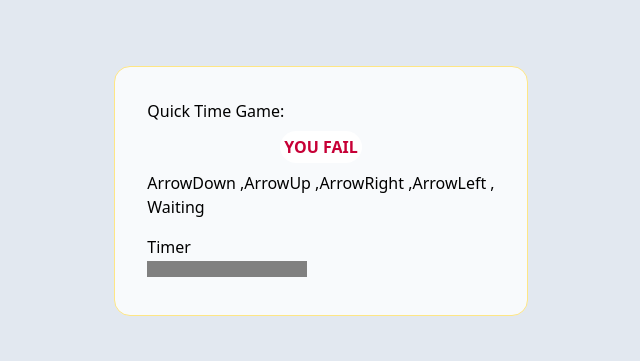
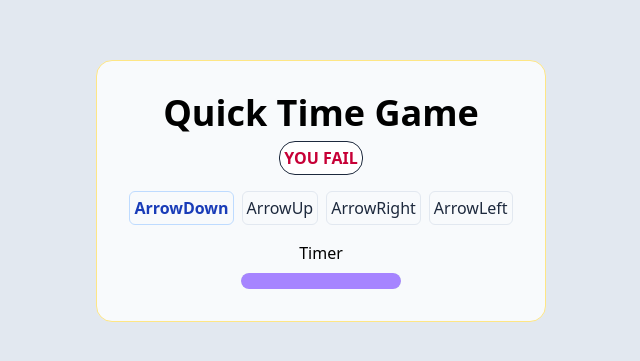
Before and after one commit to LiamMyles/headless-game-ui, a React (Vite) app: page / in a window 1280 px wide. Shown: the part 209-570 px from the top of the page, without its empty margins (319-959 px from the left). Built offline with nearby package versions, Linux system fonts and the light colour scheme.

Commit message:
Update quick time indicator states Extract confetti for mocking Update indicator styles Improve testing

```diff
--- a/src/components/mini-games/quick-time/quick-time.tsx
+++ b/src/components/mini-games/quick-time/quick-time.tsx
@@ -1,46 +1,8 @@
 import { useEffect } from "react"
 import { useQuickTimeLogic } from "./quick-time.hooks"
-import confetti from "canvas-confetti"
+import { fireworkConfetti } from "../../../confetti"
 
-function fireworkConfetti() {
-  const scalar = 3
-  const duration = 15 * 1000
-  const animationEnd = Date.now() + duration
-  const unicorn = confetti.shapeFromText({ text: "🦄", scalar })
-  const cat = confetti.shapeFromText({ text: "😸", scalar })
-  const defaults = { startVelocity: 30, spread: 360, ticks: 120, zIndex: 0 }
-
-  function randomInRange(min: number, max: number) {
-    return Math.random() * (max - min) + min
-  }
-
-  const interval = setInterval(function () {
-    const timeLeft = animationEnd - Date.now()
-
-    if (timeLeft <= 0) {
-      return clearInterval(interval)
-    }
-
-    const particleCount = 50 * (timeLeft / duration)
-    // since particles fall down, start a bit higher than random
-    confetti({
-      ...defaults,
-      particleCount,
-      shapes: [unicorn, cat],
-      scalar,
-      origin: { x: randomInRange(0.1, 0.3), y: Math.random() - 0.2 },
-    })
-    confetti({
-      ...defaults,
-      particleCount,
-      scalar,
-      shapes: [unicorn, cat],
-      origin: { x: randomInRange(0.7, 0.9), y: Math.random() - 0.2 },
-    })
-  }, 250)
-}
-
-export function QuickTime() {
+export function QuickTime(): React.ReactNode {
   const { quickTimeState, timeLeft } = useQuickTimeLogic()
   const currentGameState = quickTimeState.gameState
   useEffect(() => {
@@ -52,23 +14,56 @@ export function QuickTime() {
   return (
     <div>
       <div>
-        <h1>Quick Time Game:</h1>
-        {quickTimeState.gameState === "FAIL" && (
-          <h2 className="font-bold text-rose-700 bg-white block w-max m-auto p-1 my-2 rounded-2xl">
-            YOU FAIL
-          </h2>
-        )}
-        <p>{quickTimeState.sequenceToMatch.map((key) => `${key} ,`)}</p>
-        {quickTimeState.inputSequence.length === 0 ? (
-          <p>Waiting</p>
-        ) : (
-          <p>{quickTimeState.inputSequence.map((key) => `${key} ,`)}</p>
-        )}
-        <div className="mt-4">
+        <h1 className="text-4xl font-bold w-max m-auto mb-2">
+          Quick Time Game
+        </h1>
+        <div className="mb-4">
+          {quickTimeState.gameState === "PLAYING" && (
+            <h2 className="font-bold text-slate-700 bg-white border border-slate-800 block w-max m-auto p-1 my-2 rounded-2xl">
+              PLAYING
+            </h2>
+          )}
+          {quickTimeState.gameState === "FAIL" && (
+            <h2 className="font-bold text-rose-700 bg-white border border-slate-800 block w-max m-auto p-1 my-2 rounded-2xl">
+              YOU FAIL
+            </h2>
+          )}
+          {quickTimeState.gameState === "PASS" && (
+            <h2 className="font-bold text-green-700 bg-white border border-slate-800 block w-max m-auto p-1 my-2 rounded-2xl">
+              YOU WIN!
+            </h2>
+          )}
+        </div>
+        <ul className="list-none flex gap-2 m-auto w-min">
+          {quickTimeState.sequenceToMatch.map((key, index) => {
+            const currentInput = quickTimeState.inputSequence[index]
+            const previousInput = quickTimeState.inputSequence[index - 1]
+            let isActive = false
+
+            if (index === 0 && currentInput === undefined) {
+              isActive = true
+            } else if (
+              currentInput === undefined &&
+              previousInput !== undefined
+            ) {
+              isActive = true
+            }
+
+            return (
+              <QuickTimeKey
+                isActiveKey={isActive}
+                inputKey={currentInput}
+                expectedKey={key}
+                key={key}
+              />
+            )
+          })}
+        </ul>
+
+        <div className="mt-4 m-auto w-min flex items-center flex-col gap-2">
           <label htmlFor="progress-bar">Timer</label>
-          <br />
           <progress
-            className="transition ease-in "
+            className="[&::-webkit-progress-bar]:rounded-lg [&::-webkit-progress-value]:rounded-lg [&::-webkit-progress-bar]:bg-slate-300 [&::-webkit-progress-value]:bg-violet-400 [&::-moz-progress-bar]:bg-violet-400 [&::-webkit-progress-value]:transition-all [&::-webkit-progress-value]:duration-100 [&::-webkit-progress-value]:ease-in [&::-webkit-progress-bar]:overflow-hidden"
             id="progress-bar"
             value={timeLeft}
             max={3000}
@@ -78,3 +73,64 @@ export function QuickTime() {
     </div>
   )
 }
+
+interface QuickTimeKeyProps {
+  inputKey: string | undefined
+  expectedKey: string
+  isActiveKey: boolean
+}
+function QuickTimeKey({
+  inputKey,
+  expectedKey,
+  isActiveKey,
+}: QuickTimeKeyProps): React.ReactNode {
+  if (isActiveKey)
+    return (
+      <li>
+        <div
+          className="text-blue-800 border border-blue-200 p-1 rounded-md font-bold"
+          role="img"
+          aria-label={`current key ${expectedKey}`}
+        >
+          {expectedKey}
+        </div>
+      </li>
+    )
+  if (inputKey === expectedKey) {
+    return (
+      <li>
+        <div
+          className="text-green-800 border border-green-200 p-1 rounded-md"
+          role="img"
+          aria-label={`successful key ${expectedKey}`}
+        >
+          {expectedKey}
+        </div>
+      </li>
+    )
+  } else if (inputKey !== undefined && expectedKey !== inputKey) {
+    return (
+      <li>
+        <div
+          className="text-red-800 border border-red-200 p-1 rounded-md"
+          role="img"
+          aria-label={`failed on key ${expectedKey}`}
+        >
+          {expectedKey}
+        </div>
+      </li>
+    )
+  } else {
+    return (
+      <li>
+        <div
+          className="text-slate-800 border border-slate-200 p-1 rounded-md"
+          role="img"
+          aria-label={`upcoming key ${expectedKey}`}
+        >
+          {expectedKey}
+        </div>
+      </li>
+    )
+  }
+}
--- /dev/null
+++ b/src/confetti/confetti.ts
@@ -0,0 +1,39 @@
+import confetti from "canvas-confetti"
+
+export function fireworkConfetti() {
+  const scalar = 3
+  const duration = 2 * 1000
+  const animationEnd = Date.now() + duration
+  const unicorn = confetti.shapeFromText({ text: "🦄", scalar })
+  const cat = confetti.shapeFromText({ text: "😸", scalar })
+  const defaults = { startVelocity: 30, spread: 360, ticks: 120, zIndex: 0 }
+
+  function randomInRange(min: number, max: number) {
+    return Math.random() * (max - min) + min
+  }
+
+  const interval = setInterval(function () {
+    const timeLeft = animationEnd - Date.now()
+
+    if (timeLeft <= 0) {
+      return clearInterval(interval)
+    }
+
+    const particleCount = 50 * (timeLeft / duration)
+    // since particles fall down, start a bit higher than random
+    confetti({
+      ...defaults,
+      particleCount,
+      shapes: [unicorn, cat],
+      scalar,
+      origin: { x: randomInRange(0.1, 0.3), y: Math.random() - 0.2 },
+    })
+    confetti({
+      ...defaults,
+      particleCount,
+      scalar,
+      shapes: [unicorn, cat],
+      origin: { x: randomInRange(0.7, 0.9), y: Math.random() - 0.2 },
+    })
+  }, 250)
+}
--- /dev/null
+++ b/src/confetti/index.ts
@@ -0,0 +1 @@
+export * from "./confetti"
```
Also changed, not shown: 1 other file (tests, documents, lock files or other folders).
